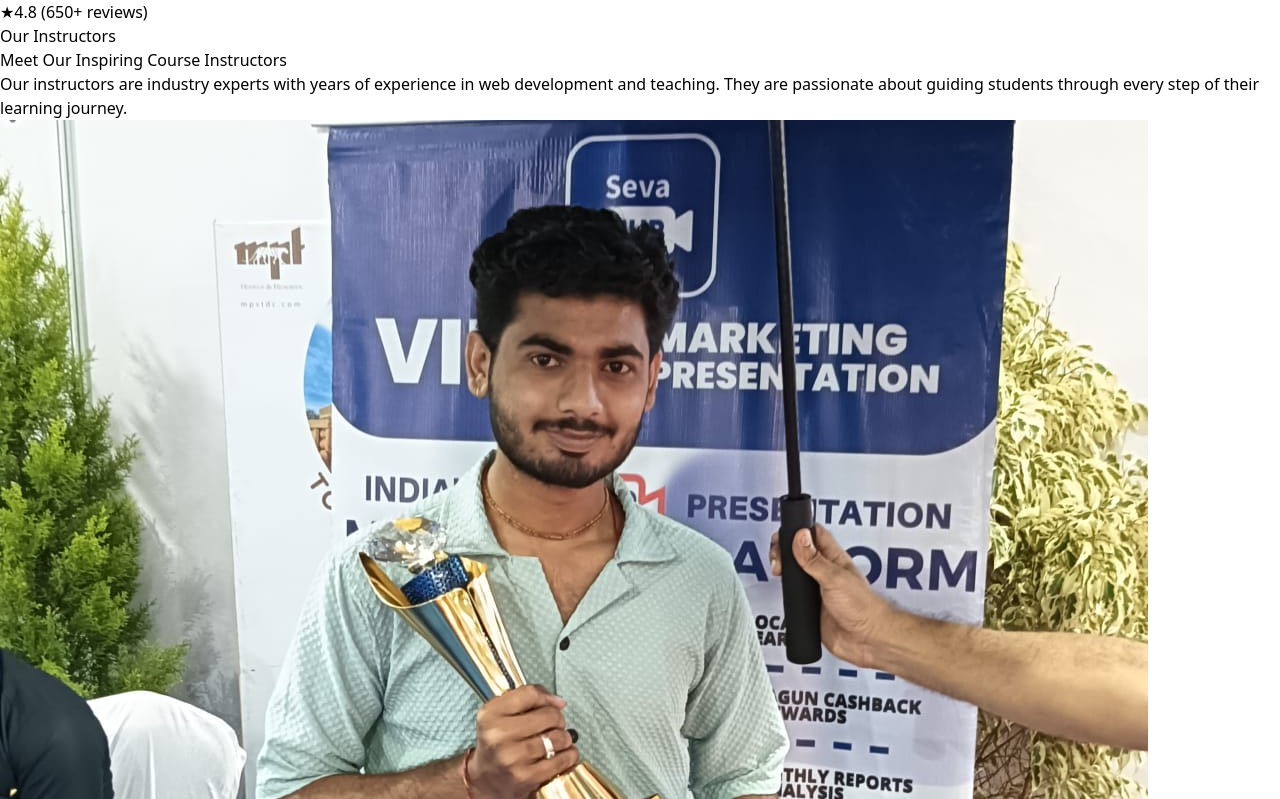
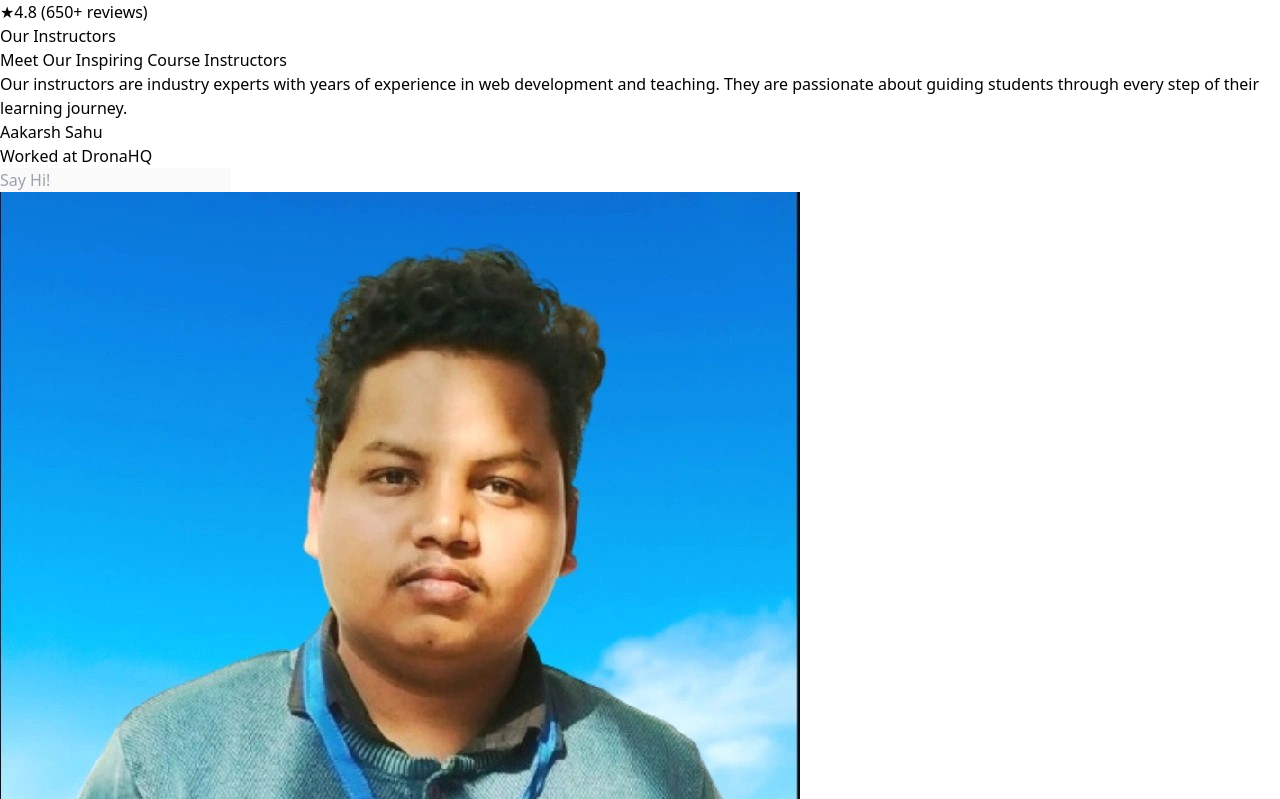
Before and after one commit to kunalArya1/pcswebsite, a React (Vite) app: page / in a window 1280 px wide. Shown: the part 9561-10360 px from the top of the page. Built offline with nearby package versions, Linux system fonts and the light colour scheme.

Commit message:
Code Updated

```diff
--- a/src/InstructorGrid.jsx
+++ b/src/InstructorGrid.jsx
@@ -1,10 +1,10 @@
 import React from "react";
 import kunalimg from "./assets/kunal.jpg";
 import shravanimg from "./assets/shravani.jpg";
-import Aakarshimg from "./assets/Aakarsh.jpg";
+// import Aakarshimg from "./assets/Aakarsh.jpg";
 
 const instructors = [
-  { name: "Aakarsh Sahu ", role: "Worked at DronaHQ", imglink: Aakarshimg },
+  { name: "Aakarsh Sahu ", role: "Worked at DronaHQ",  },
   { name: "Kunal Kumar Arya", role: "Working at TCS", imglink: kunalimg },
   { name: "Shravani Kuna", role: "Working at DevRabbit", imglink: shravanimg },
 ];
```
